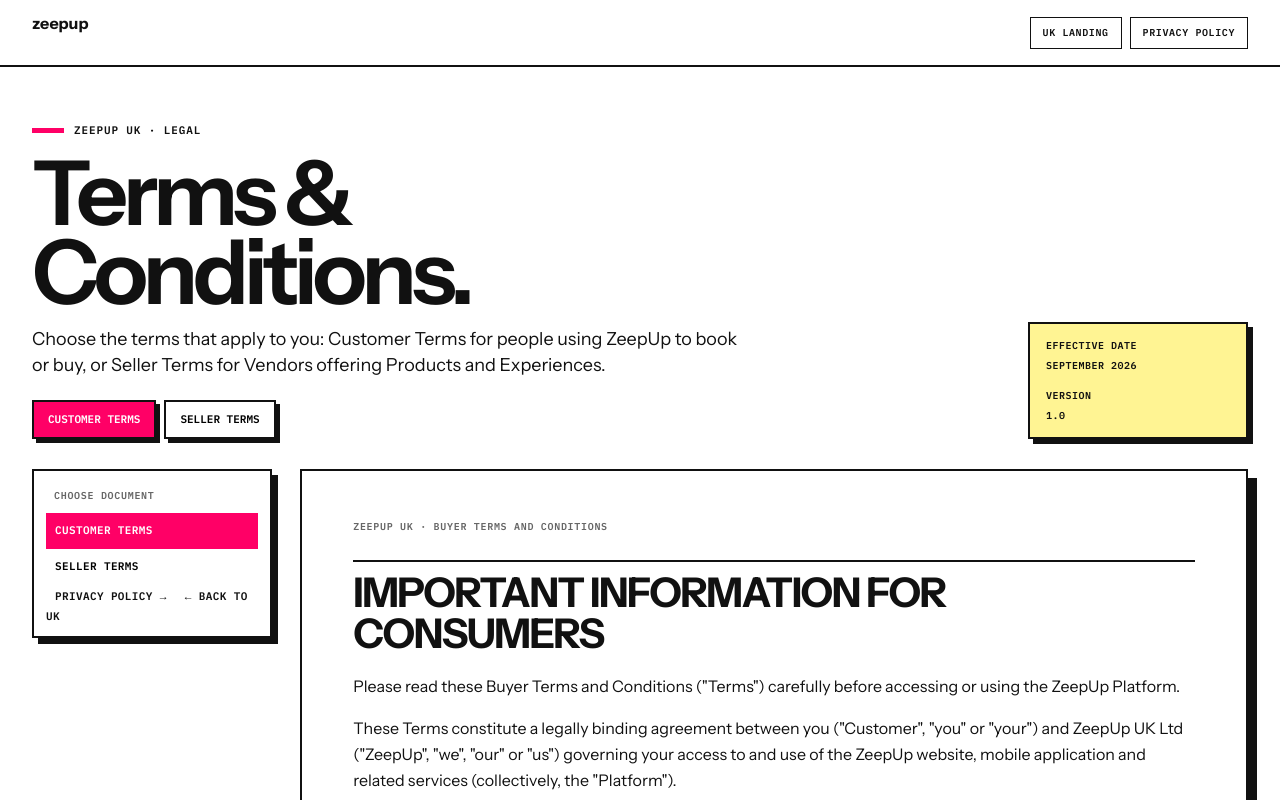
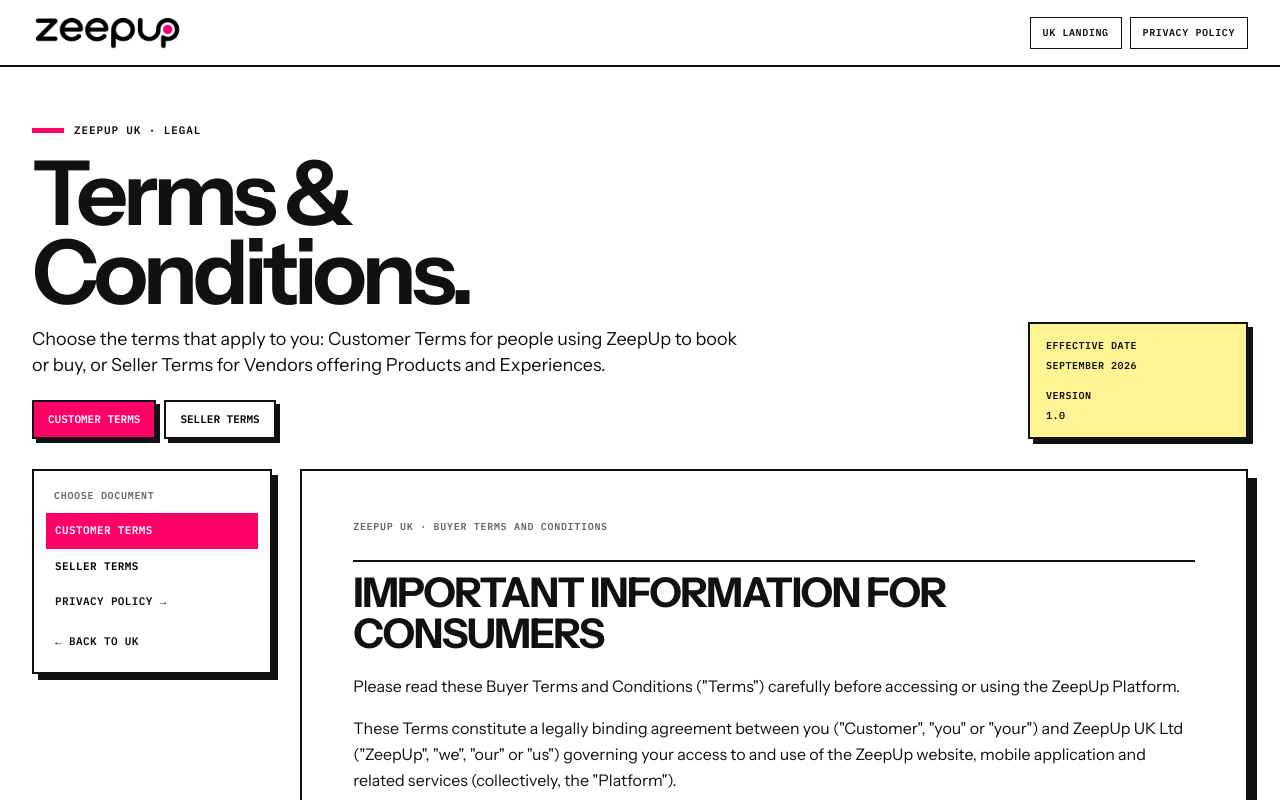
Before and after one commit to e-bianchi83/ZeepUp-Italia-web, a website: page uk/terms-and-conditions.html in a window 1280 px wide. Shown: the top 800 px of the page. Drawn offline with Linux system fonts and the light colour scheme.

Commit message:
Fix UK terms logo and sidebar links

```diff
--- a/uk/terms-and-conditions.html
+++ b/uk/terms-and-conditions.html
@@ -6,16 +6,16 @@
 *{box-sizing:border-box}html{scroll-behavior:smooth}body{margin:0;background:var(--paper);color:var(--ink);font-family:"Instrument Sans",Arial,sans-serif}a{color:inherit;text-decoration:none}.shell{min-height:100vh}
 .topbar{position:sticky;top:0;z-index:20;background:rgba(255,255,255,.96);backdrop-filter:blur(8px);border-bottom:2px solid #111}.topbar-inner{max-width:1260px;margin:0 auto;padding:13px 22px;display:flex;align-items:center;justify-content:space-between;gap:20px}.brand{width:150px;height:39px;overflow:hidden;display:block;position:relative}.brand img{width:100%;height:100%;object-fit:contain;display:block}.top-links{display:flex;gap:8px;align-items:center;flex-wrap:wrap;justify-content:flex-end}.top-links a{font:600 10px/1 "IBM Plex Mono",monospace;text-transform:uppercase;letter-spacing:.06em;border:1.5px solid #111;padding:10px 12px;background:#fff}.top-links a:hover{background:var(--butter)}
 .hero{max-width:1260px;margin:0 auto;padding:58px 22px 30px;display:grid;grid-template-columns:minmax(0,1fr) auto;gap:30px;align-items:end}.kicker{font:600 11px/1 "IBM Plex Mono",monospace;letter-spacing:.08em;text-transform:uppercase;display:flex;gap:10px;align-items:center}.kicker:before{content:"";width:32px;height:5px;background:var(--pink)}h1{font-size:clamp(50px,7vw,96px);line-height:.88;letter-spacing:-.055em;margin:18px 0 14px;font-weight:650}.hero p{font-size:18px;line-height:1.45;max-width:720px;margin:0}.meta{font:600 10px/1.5 "IBM Plex Mono",monospace;text-transform:uppercase;letter-spacing:.05em;background:var(--butter);border:2px solid #111;padding:14px 16px;box-shadow:5px 5px 0 #111;min-width:220px}.meta b{display:block;margin-bottom:5px}
-.page-grid{max-width:1260px;margin:0 auto;padding:0 22px 70px;display:grid;grid-template-columns:240px minmax(0,1fr);gap:28px}.page-grid>main{min-width:0}.side{position:sticky;top:86px;align-self:start;border:2px solid #111;background:#fff;box-shadow:6px 6px 0 #111;padding:12px}.side-title{font:600 10px/1 "IBM Plex Mono",monospace;text-transform:uppercase;letter-spacing:.07em;padding:8px 8px 12px;color:#666}.side a,.side button{width:100%;border:0;background:transparent;text-align:left;padding:11px 9px;font:600 11px/1.25 "IBM Plex Mono",monospace;text-transform:uppercase;letter-spacing:.035em;cursor:pointer}.side a:hover,.side button:hover,.side button.active{background:var(--butter)}.side .pink.active{background:var(--pink);color:#fff}
+.page-grid{max-width:1260px;margin:0 auto;padding:0 22px 70px;display:grid;grid-template-columns:240px minmax(0,1fr);gap:28px}.page-grid>main{min-width:0}.side{position:sticky;top:86px;align-self:start;border:2px solid #111;background:#fff;box-shadow:6px 6px 0 #111;padding:12px}.side-title{font:600 10px/1 "IBM Plex Mono",monospace;text-transform:uppercase;letter-spacing:.07em;padding:8px 8px 12px;color:#666}.side a,.side button{display:block;width:100%;border:0;background:transparent;text-align:left;padding:11px 9px;font:600 11px/1.25 "IBM Plex Mono",monospace;text-transform:uppercase;letter-spacing:.035em;cursor:pointer}.side .back-link{margin-top:4px}.side a:hover,.side button:hover,.side button.active{background:var(--butter)}.side .pink.active{background:var(--pink);color:#fff}
 .legal-card{border:2px solid #111;box-shadow:var(--shadow);padding:clamp(24px,4vw,56px);background:#fff;min-width:0}.legal-card[hidden]{display:none}.doc-label{font:600 10px/1 "IBM Plex Mono",monospace;text-transform:uppercase;letter-spacing:.07em;color:#666;margin-bottom:28px}.doc-body{font-size:16px;line-height:1.62}.doc-body p{margin:0 0 16px}.doc-body h2{font-size:clamp(27px,3.2vw,43px);line-height:1;letter-spacing:-.035em;margin:58px 0 20px;padding-top:10px;border-top:2px solid #111}.doc-body h2:first-child{margin-top:0}.doc-body h3{font-size:21px;line-height:1.15;letter-spacing:-.02em;margin:32px 0 12px}.doc-body ul{margin:0 0 18px;padding-left:24px}.doc-body li{margin:6px 0}.doc-body li::marker{color:var(--pink)}.table-wrap{overflow-x:auto;margin:22px 0 32px;border:2px solid #111}.doc-body table{border-collapse:collapse;width:100%;min-width:720px}.doc-body th,.doc-body td{padding:13px 14px;text-align:left;vertical-align:top;border-right:1px solid #111;border-bottom:1px solid #111}.doc-body th{background:var(--butter);font:600 11px/1.25 "IBM Plex Mono",monospace;text-transform:uppercase;letter-spacing:.03em}.doc-body tr:last-child td{border-bottom:0}.doc-body th:last-child,.doc-body td:last-child{border-right:0}
 .source-note{margin-top:34px;padding:15px 16px;background:#f7f5ef;border-left:5px solid var(--pink);font:500 11px/1.55 "IBM Plex Mono",monospace;color:#555}.footer{border-top:2px solid #111;max-width:1260px;margin:0 auto;padding:22px;display:flex;justify-content:space-between;gap:16px;flex-wrap:wrap;font:500 10px/1.4 "IBM Plex Mono",monospace;text-transform:uppercase;letter-spacing:.04em;color:#666}.footer nav{display:flex;gap:14px;flex-wrap:wrap}.footer a:hover{color:#111;text-decoration:underline;text-decoration-thickness:2px;text-decoration-color:var(--pink);text-underline-offset:4px}
-@media(max-width:820px){.hero{grid-template-columns:1fr;padding-top:38px}.meta{width:max-content}.page-grid{grid-template-columns:1fr}.side{position:static;display:flex;gap:5px;flex-wrap:wrap}.side-title{width:100%}.side a,.side button{width:auto;border:1px solid #111}.legal-card{box-shadow:6px 6px 0 #111}.topbar-inner{padding:10px 12px}.brand{width:125px;height:34px}.top-links a:nth-child(2){display:none}.hero,.page-grid{padding-left:12px;padding-right:12px}.footer{padding:18px 12px}}
+@media(max-width:820px){.hero{grid-template-columns:1fr;padding-top:38px}.meta{width:max-content}.page-grid{grid-template-columns:1fr}.side{position:static;display:flex;gap:5px;flex-wrap:wrap}.side-title{width:100%}.side a,.side button{width:auto;border:1px solid #111}.side .back-link{width:100%;margin-top:2px}.legal-card{box-shadow:6px 6px 0 #111}.topbar-inner{padding:10px 12px}.brand{width:125px;height:34px}.top-links a:nth-child(2){display:none}.hero,.page-grid{padding-left:12px;padding-right:12px}.footer{padding:18px 12px}}
 
 .terms-toggle{display:flex;gap:8px;flex-wrap:wrap;margin-top:22px}.terms-toggle button{border:2px solid #111;background:#fff;padding:12px 14px;font:600 11px/1 "IBM Plex Mono",monospace;text-transform:uppercase;cursor:pointer;box-shadow:4px 4px 0 #111}.terms-toggle button.active{background:var(--pink);color:#fff}.terms-toggle button[data-doc="seller"].active{background:var(--butter);color:#111}
 </style><script>window.si=window.si||function(){(window.siq=window.siq||[]).push(arguments);};</script><script defer src="/_vercel/speed-insights/script.js"></script></head><body><div class="shell">
-<header class="topbar"><div class="topbar-inner"><a class="brand" href="/uk"><strong>zeepup</strong></a><nav class="top-links" aria-label="UK legal navigation"><a href="/uk">UK landing</a><a href="/uk/privacy-policy">Privacy Policy</a></nav></div></header>
+<header class="topbar"><div class="topbar-inner"><a class="brand" href="/uk" aria-label="ZeepUp UK home"><img src="/assets/images/brand/zeepup-header-new.png?v=20260820-3" alt="ZeepUp"></a><nav class="top-links" aria-label="UK legal navigation"><a href="/uk">UK landing</a><a href="/uk/privacy-policy">Privacy Policy</a></nav></div></header>
 <section class="hero"><div><div class="kicker">ZEEPUP UK · LEGAL</div><h1>Terms &amp;<br>Conditions.</h1><p>Choose the terms that apply to you: Customer Terms for people using ZeepUp to book or buy, or Seller Terms for Vendors offering Products and Experiences.</p><div class="terms-toggle"><button class="active" data-doc="buyer">Customer Terms</button><button data-doc="seller">Seller Terms</button></div></div><div class="meta"><b>Effective date</b>September 2026<br><br><b>Version</b>1.0</div></section>
-<div class="page-grid"><aside class="side"><div class="side-title">Choose document</div><button class="pink active" data-doc="buyer">Customer Terms</button><button data-doc="seller">Seller Terms</button><a href="/uk/privacy-policy">Privacy Policy →</a><a href="/uk">← Back to UK</a></aside><main>
+<div class="page-grid"><aside class="side"><div class="side-title">Choose document</div><button class="pink active" data-doc="buyer">Customer Terms</button><button data-doc="seller">Seller Terms</button><a href="/uk/privacy-policy">Privacy Policy →</a><a class="back-link" href="/uk">← Back to UK</a></aside><main>
 <article class="legal-card" id="buyer-doc"><div class="doc-label">ZeepUp UK · Buyer Terms and Conditions</div><div class="doc-body"><h2 id="buyer-important-information-for-consumers">IMPORTANT INFORMATION FOR CONSUMERS</h2>
 <p>Please read these Buyer Terms and Conditions ("Terms") carefully before accessing or using the ZeepUp Platform.</p>
 <p>These Terms constitute a legally binding agreement between you ("Customer", "you" or "your") and ZeepUp UK Ltd ("ZeepUp", "we", "our" or "us") governing your access to and use of the ZeepUp website, mobile application and related services (collectively, the "Platform").</p>
```
